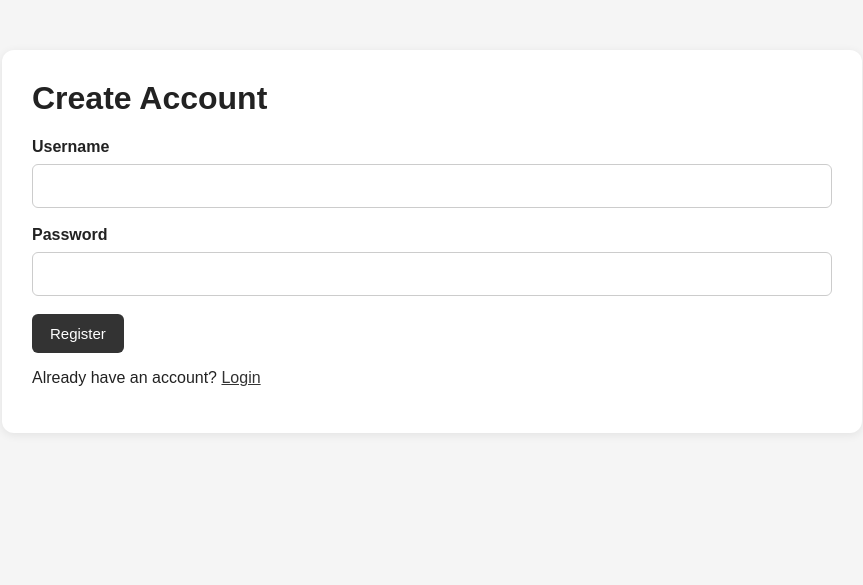
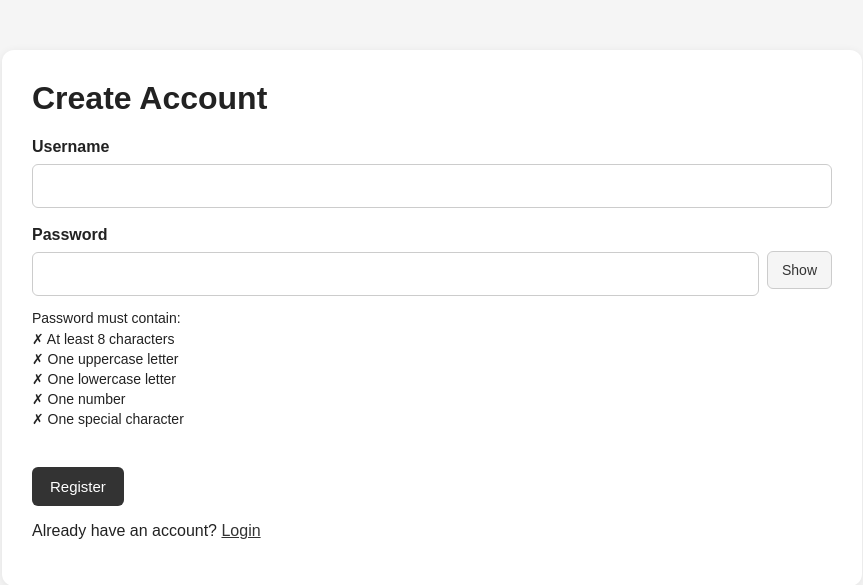
Before and after one commit to sushant-agi/SI_Django_Notes_Task, a Django app: page /register/ in a window 1280 px wide. Shown: the top 585 px of the page, without its empty margins (208-1071 px from the left). Run offline with Django 5.2, Linux system fonts and the light colour scheme.

Commit message:
Feat: Add password visibility toggle

```diff
--- a/notes/templates/notes/base.html
+++ b/notes/templates/notes/base.html
@@ -180,7 +180,58 @@
         #remove-new-image:hover {
             background: #a93226;
         }
+        .password-requirements {
+            margin-top: 10px;
+            font-size: 14px;
+        }
 
+        .password-requirements p {
+            margin-bottom: 5px;
+        }
+
+        .password-requirements ul {
+            list-style: none;
+            padding: 0;
+            margin: 0;
+        }
+
+        .password-requirements li {
+            margin: 4px 0;
+        }
+        .error {
+            color: #c0392b;
+            background: #fdecea;
+            padding: 10px;
+            margin-bottom: 15px;
+            border-radius: 6px;
+        }
+
+        .password-input-container {
+            display: flex;
+            align-items: center;
+            gap: 8px;
+        }
+
+        .password-input-container input {
+            flex: 1;
+            width: auto;
+        }
+
+        .password-input-container .toggle-password {
+            width: auto;
+            margin: 0;
+            padding: 10px 14px;
+            border: 1px solid #ccc;
+            border-radius: 6px;
+            background: #f5f5f5;
+            color: #333;
+            font-size: 14px;
+            cursor: pointer;
+        }
+
+        .password-input-container .toggle-password:hover {
+            background: #e5e5e5;
+        }
     </style>
 </head>
 
--- a/notes/templates/notes/register.html
+++ b/notes/templates/notes/register.html
@@ -14,6 +14,10 @@
 
             {% csrf_token %}
 
+            {% if error %}
+                <p class="error">{{ error }}</p>
+            {% endif %}
+
             <label for="username">Username</label>
 
             <input
@@ -27,12 +31,37 @@
 
             <label for="password">Password</label>
 
+            <div class="password-input-container">
+
                 <input
                     type="password"
                     id="password"
                     name="password"
                     required
                 >
+
+                <button
+                    type="button"
+                    id="toggle-password"
+                    class="toggle-password">
+                    Show
+                </button>
+
+            </div>
+
+            <div class="password-requirements">
+
+                <p>Password must contain:</p>
+
+                <ul>
+                    <li id="length">✗ At least 8 characters</li>
+                    <li id="uppercase">✗ One uppercase letter</li>
+                    <li id="lowercase">✗ One lowercase letter</li>
+                    <li id="number">✗ One number</li>
+                    <li id="special">✗ One special character</li>
+                </ul>
+
+            </div>
 
             <br><br>
 
@@ -51,4 +80,81 @@
 
 </div>
 
+<script>
+    const passwordInput = document.getElementById("password");
+
+    const lengthRequirement = document.getElementById("length");
+    const uppercaseRequirement = document.getElementById("uppercase");
+    const lowercaseRequirement = document.getElementById("lowercase");
+    const numberRequirement = document.getElementById("number");
+    const specialRequirement = document.getElementById("special");
+    const togglePassword = document.getElementById("toggle-password");
+
+    togglePassword.addEventListener("click", function () {
+
+        if (passwordInput.type === "password") {
+
+            passwordInput.type = "text";
+            togglePassword.textContent = "Hide";
+
+        } else {
+
+            passwordInput.type = "password";
+            togglePassword.textContent = "Show";
+
+        }
+
+    });
+
+
+        passwordInput.addEventListener("input", function () {
+
+            const password = passwordInput.value;
+
+
+        // Regex checks
+
+        const hasLength = /^.{8,}$/.test(password);
+
+        const hasUppercase = /[A-Z]/.test(password);
+
+        const hasLowercase = /[a-z]/.test(password);
+
+        const hasNumber = /[0-9]/.test(password);
+
+        const hasSpecial = /[@$!%*?&]/.test(password);
+
+
+        // Update checklist
+
+        updateRequirement(lengthRequirement, hasLength);
+
+        updateRequirement(uppercaseRequirement, hasUppercase);
+
+        updateRequirement(lowercaseRequirement, hasLowercase);
+
+        updateRequirement(numberRequirement, hasNumber);
+
+        updateRequirement(specialRequirement, hasSpecial);
+
+    });
+
+
+    function updateRequirement(element, isValid) {
+
+        if (isValid) {
+
+            element.textContent =
+                "✓ " + element.textContent.substring(2);
+
+        } else {
+
+            element.textContent =
+                "✗ " + element.textContent.substring(2);
+
+        }
+
+    }
+</script>
+
 {% endblock %}
--- a/notes/views.py
+++ b/notes/views.py
@@ -3,6 +3,7 @@ from django.contrib.auth.models import User
 from django.contrib.auth import authenticate, login, logout
 from django.contrib.auth.decorators import login_required
 from .models import Note
+import re
 
 @login_required
 def home(request):
@@ -79,12 +80,40 @@ def register(request):
         username = request.POST['username']
         password = request.POST['password']
 
+        password_pattern = (
+            r'^(?=.*[a-z])'
+            r'(?=.*[A-Z])'
+            r'(?=.*\d)'
+            r'(?=.*[@$!%*?&])'
+            r'.{8,}$'
+        )
+
+        if not re.fullmatch(password_pattern, password):
+
+            return render(
+                request,
+                'notes/register.html',
+                {
+                    'error': 'Password must contain at least 8 characters, one uppercase letter, one lowercase letter, one number, and one special character.'
+                }
+            )
+
+        if User.objects.filter(username=username).exists():
+
+            return render(
+                request,
+                'notes/register.html',
+                {
+                    'error': 'Username already exists.'
+                }
+            )
+
         User.objects.create_user(
             username=username,
             password=password
         )
 
-        return redirect('home')
+        return redirect('login')
 
     return render(request, 'notes/register.html')
 
```
Also changed, not shown: notes/templates/notes/login.html (+33 -0 lines). Lines whose indentation alone changed are shown as unchanged.
